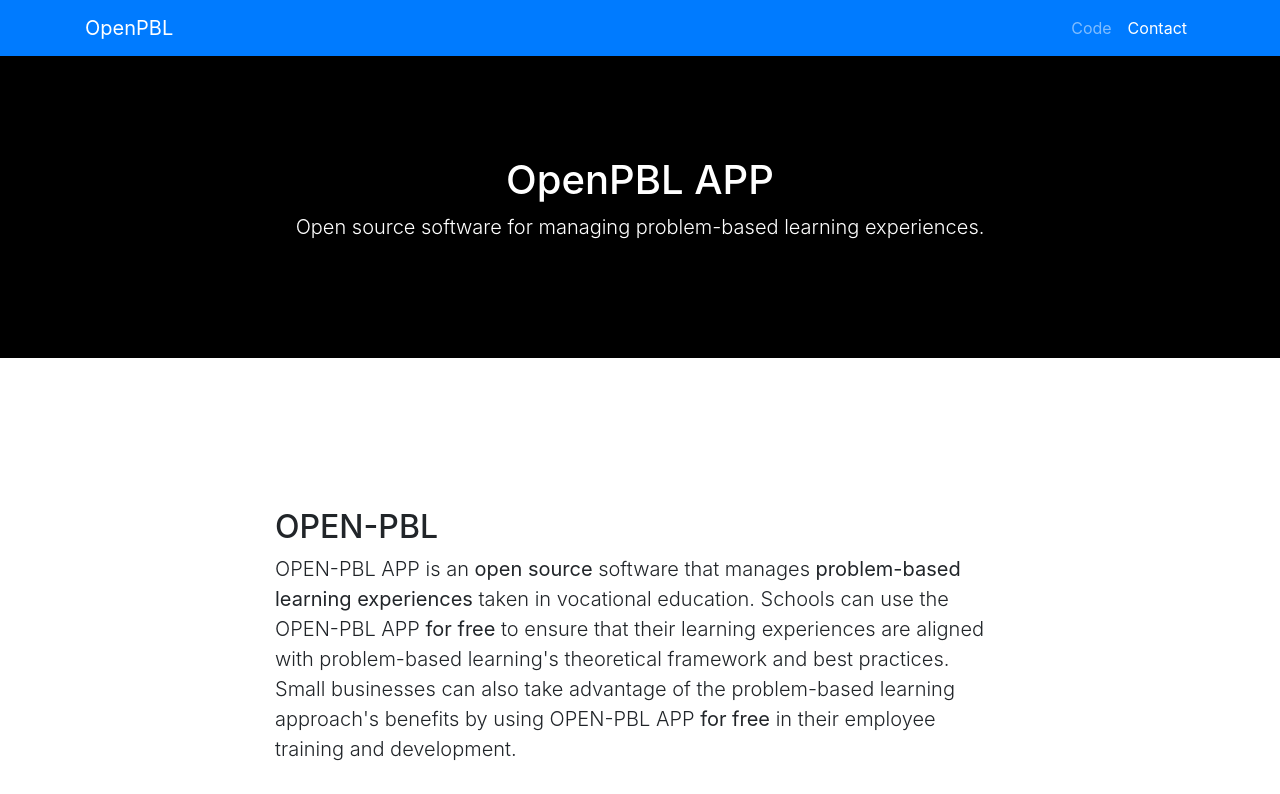
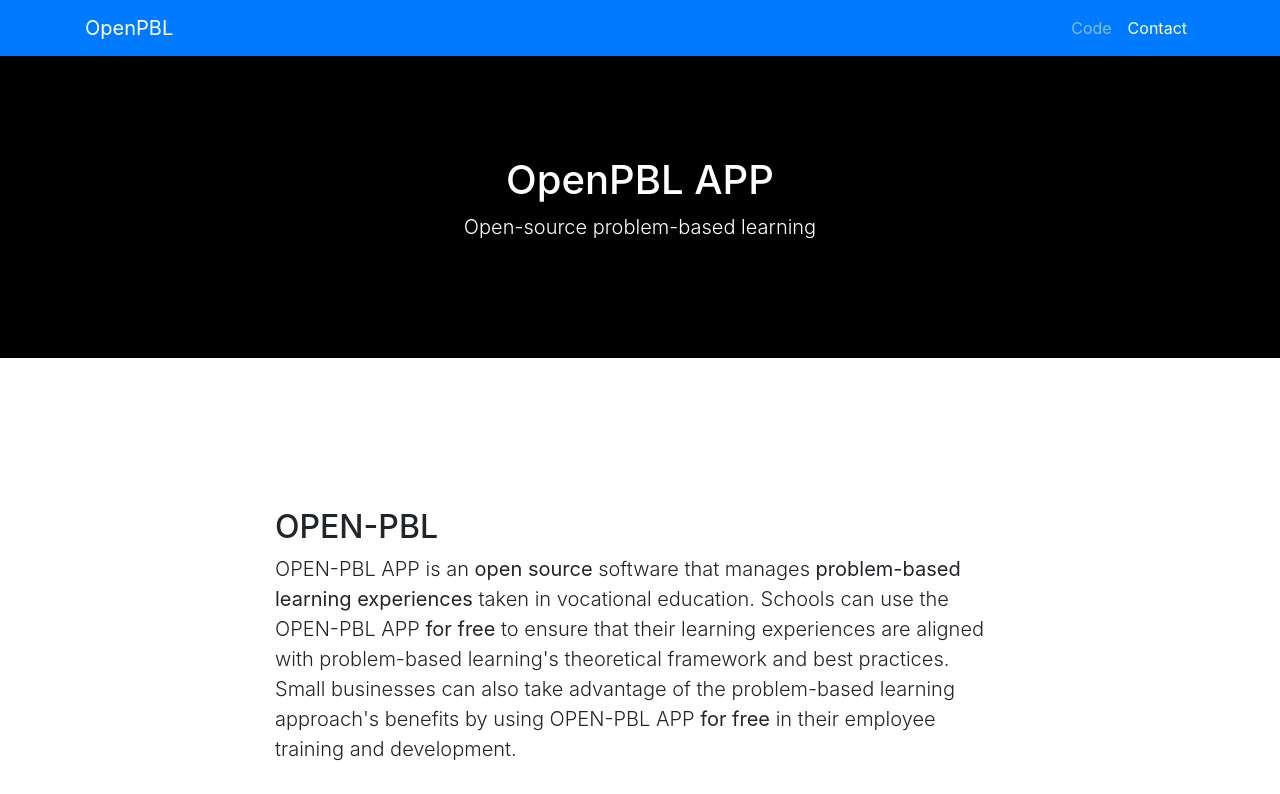
Before and after one commit to open-pbl-org/home, a website with bundled scripts: page docs/index.html in a window 1280 px wide. Shown: the top 794 px of the page. Built offline with nearby package versions, Linux system fonts and the light colour scheme.

Commit message:
Update index.html

```diff
--- a/docs/index.html
+++ b/docs/index.html
@@ -39,12 +39,14 @@
     </div>
   </nav>
 
+
   <header class="bg-primary text-white">
     <div class="container text-center">
       <h1>OpenPBL APP</h1>
-      <p class="lead">Open source software for managing problem-based learning experiences.</p>
+      <p class="lead">Open-source problem-based learning</p>
     </div>
   </header>
+
 
   <section id="about">
     <div class="container">
```
